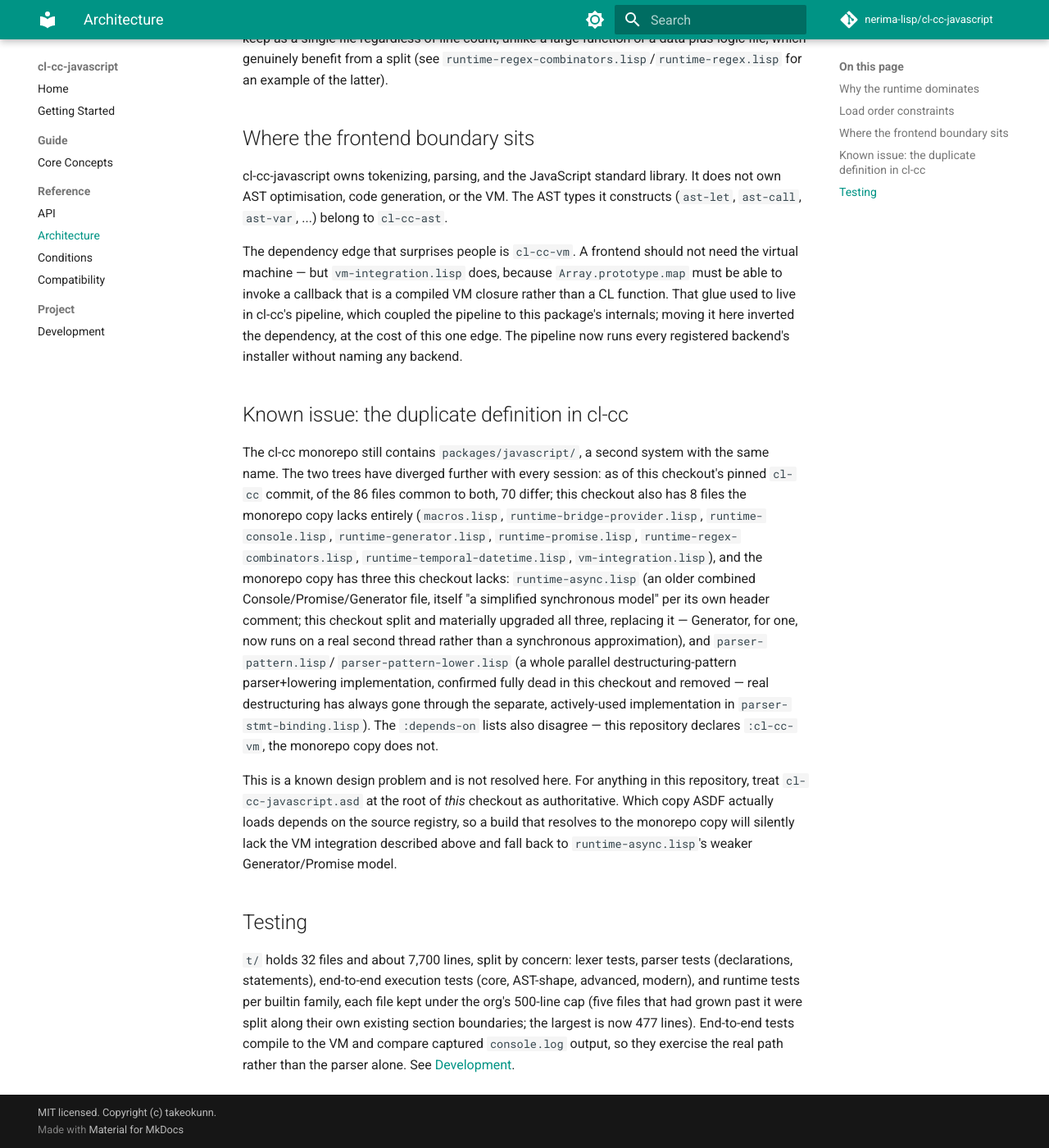
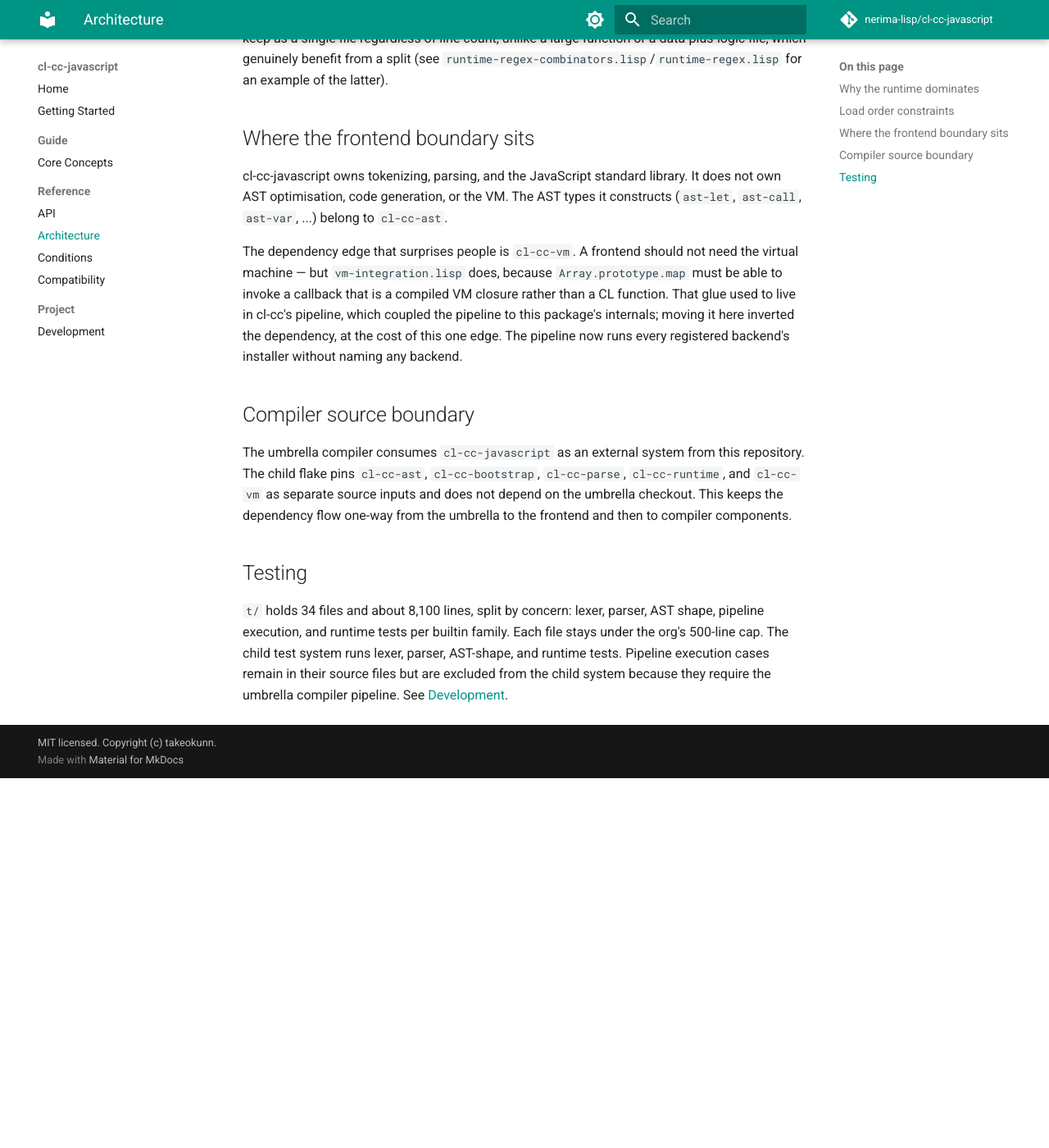
Before and after one commit to nerima-lisp/cl-cc-javascript, an MkDocs documentation site: the page built from docs/src/reference/architecture.md, in a window 1280 px wide and 1400 px high, scrolled down 1250 px. Shown: the whole window at 82% size. Built offline with MkDocs 1.6.1 and Material for MkDocs 9.7.7, drawn with Linux system fonts in a browser that asks for light colours; comment, search, counter and statistics services are not loaded; after the commit the page ends 2199 px from its top, so only the background shows below that; some of the changed text lies outside the part shown.

Commit message:
fix: remove JavaScript umbrella dependency cycle

```diff
--- a/docs/src/reference/architecture.md
+++ b/docs/src/reference/architecture.md
@@ -58,37 +58,19 @@ glue used to live in cl-cc's pipeline, which coupled the pipeline to this packag
 internals; moving it here inverted the dependency, at the cost of this one edge. The
 pipeline now runs every registered backend's installer without naming any backend.
 
-## Known issue: the duplicate definition in cl-cc
+## Compiler source boundary
 
-The cl-cc monorepo still contains `packages/javascript/`, a second system with the same
-name. The two trees have diverged further with every session: as of this checkout's
-pinned `cl-cc` commit, of the 86 files common to both, 70 differ; this checkout also has
-8 files the monorepo copy lacks entirely (`macros.lisp`, `runtime-bridge-provider.lisp`,
-`runtime-console.lisp`, `runtime-generator.lisp`, `runtime-promise.lisp`,
-`runtime-regex-combinators.lisp`, `runtime-temporal-datetime.lisp`, `vm-integration.lisp`),
-and the monorepo copy has three
-this checkout lacks: `runtime-async.lisp` (an older combined Console/Promise/Generator
-file, itself "a simplified synchronous model" per its own header comment; this checkout
-split and materially upgraded all three, replacing it — Generator, for one, now runs on
-a real second thread rather than a synchronous approximation), and `parser-pattern.lisp`/
-`parser-pattern-lower.lisp` (a whole parallel destructuring-pattern parser+lowering
-implementation, confirmed fully dead in this checkout and removed — real destructuring
-has always gone through the separate, actively-used implementation in
-`parser-stmt-binding.lisp`). The `:depends-on` lists also disagree — this repository
-declares `:cl-cc-vm`, the monorepo copy does not.
-
-This is a known design problem and is not resolved here. For anything in this
-repository, treat `cl-cc-javascript.asd` at the root of *this* checkout as authoritative.
-Which copy ASDF actually loads depends on the source registry, so a build that resolves
-to the monorepo copy will silently lack the VM integration described above and fall back
-to `runtime-async.lisp`'s weaker Generator/Promise model.
+The umbrella compiler consumes `cl-cc-javascript` as an external system from this
+repository. The child flake pins `cl-cc-ast`, `cl-cc-bootstrap`, `cl-cc-parse`,
+`cl-cc-runtime`, and `cl-cc-vm` as separate source inputs and does not depend on the
+umbrella checkout. This keeps the dependency flow one-way from the umbrella to the
+frontend and then to compiler components.
 
 ## Testing
 
-`t/` holds 32 files and about 7,700 lines, split by concern: lexer tests, parser tests
-(declarations, statements), end-to-end execution tests (core, AST-shape, advanced,
-modern), and runtime tests per builtin family, each file kept under the org's 500-line
-cap (five files that had grown past it were split along their own existing section
-boundaries; the largest is now 477 lines). End-to-end tests compile to the VM and
-compare captured `console.log` output, so they exercise the real path rather than the
-parser alone. See [Development](../project/development.md).
+`t/` holds 34 files and about 8,100 lines, split by concern: lexer, parser, AST shape,
+pipeline execution, and runtime tests per builtin family. Each file stays under the
+org's 500-line cap. The child test system runs lexer, parser, AST-shape, and runtime
+tests. Pipeline execution cases remain in their source files but are excluded from the
+child system because they require the umbrella compiler pipeline. See
+[Development](../project/development.md).
```
Also changed, not shown: other parts of docs/src/reference/architecture.md (+4 -4 lines), docs/src/getting-started.md (+14 -16 lines), docs/src/project/development.md (+25 -19 lines), 11 other files.
